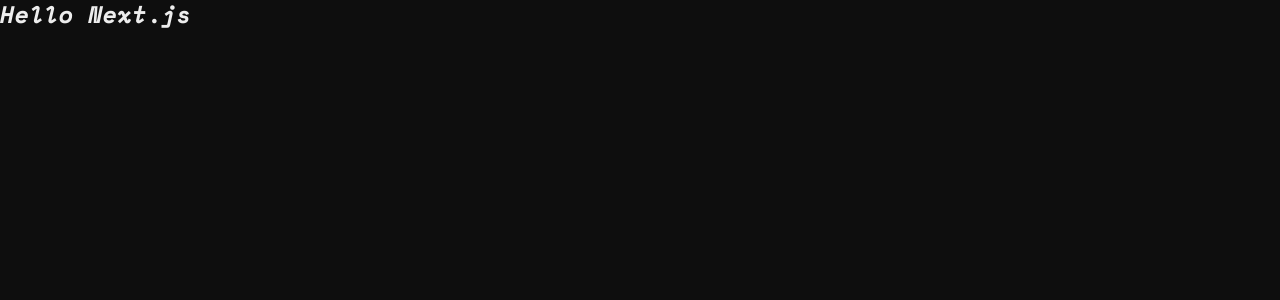
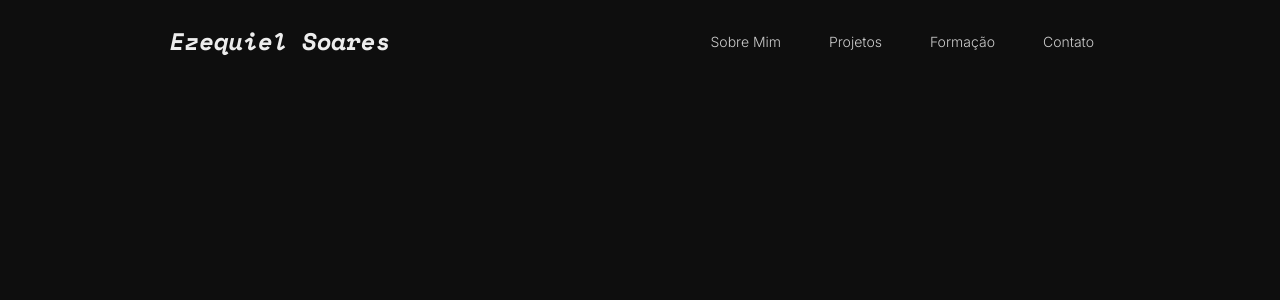
Before and after one commit to MrEzequiel/portfolio, a Next.js app: page / in a window 1280 px wide. Shown: the top 300 px of the page. Built offline with nearby package versions, Linux system fonts and the light colour scheme.

Commit message:
feat: :spakles: making header component

```diff
--- a/next.config.js
+++ b/next.config.js
@@ -1,6 +1,6 @@
 /** @type {import('next').NextConfig} */
 const nextConfig = {
-  reactStrictMode: true,
+  reactStrictMode: true
 }
 
 module.exports = nextConfig
--- a/package.json
+++ b/package.json
@@ -20,6 +20,7 @@
     "@types/react": "18.0.1",
     "@types/react-dom": "18.0.0",
     "@types/styled-components": "^5.1.25",
+    "babel-plugin-styled-components": "^2.0.7",
     "eslint": "8.13.0",
     "eslint-config-next": "12.1.4",
     "typescript": "4.6.3"
--- /dev/null
+++ b/src/components/Header/index.tsx
@@ -0,0 +1,62 @@
+import { useRouter } from 'next/router'
+import { FC, useEffect, useState } from 'react'
+import Container from '../../styles/layout/Container'
+import Text from '../../styles/layout/Text'
+import { HeaderInner, HeaderWrapper, NavBarContainer } from './styles'
+
+const Header: FC = () => {
+  const { pathname } = useRouter()
+  const [isSticky, setSticky] = useState(false)
+
+  useEffect(() => {
+    const handleScroll = () => {
+      const scrollTop = window.pageYOffset || document.documentElement.scrollTop
+      setSticky(scrollTop > 0)
+    }
+
+    window.addEventListener('scroll', handleScroll)
+
+    return () => {
+      window.removeEventListener('scroll', handleScroll)
+    }
+  }, [])
+
+  return (
+    <HeaderWrapper isSticky={isSticky}>
+      <HeaderInner>
+        <Text as="h1" italic variant="heading1">
+          Ezequiel Soares
+        </Text>
+
+        {pathname === '/' && (
+          <nav>
+            <NavBarContainer>
+              <li>
+                <Text href="#about" as="a" variant="body2">
+                  Sobre Mim
+                </Text>
+              </li>
+              <li>
+                <Text as="a" href="#projects" variant="body2">
+                  Projetos
+                </Text>
+              </li>
+              <li>
+                <Text as="a" href="#formation" variant="body2">
+                  Formação
+                </Text>
+              </li>
+              <li>
+                <Text href="#contact" as="a" variant="body2">
+                  Contato
+                </Text>
+              </li>
+            </NavBarContainer>
+          </nav>
+        )}
+      </HeaderInner>
+    </HeaderWrapper>
+  )
+}
+
+export default Header
--- /dev/null
+++ b/src/components/Header/styles.ts
@@ -0,0 +1,97 @@
+import styled, { css } from 'styled-components'
+import Container from '../../styles/layout/Container'
+
+interface HeaderProps {
+  isSticky: boolean
+}
+
+export const HeaderWrapper = styled.header<HeaderProps>`
+  position: fixed;
+  top: 0;
+  left: 0;
+
+  width: 100%;
+  border-bottom: 1px solid transparent;
+
+  ${props =>
+    props.isSticky &&
+    css`
+      z-index: 10;
+      background: rgba(0, 0, 0, 0.15);
+
+      border-color: ${({ theme }) => theme.colorsGrey.g12};
+    `}
+
+  transition: all 0.3s ease;
+`
+
+export const HeaderInner = styled(Container)`
+  display: flex;
+  justify-content: space-between;
+  align-items: center;
+  gap: ${({ theme }) => theme.spaces.small_2};
+  flex-wrap: wrap;
+
+  padding-top: ${({ theme }) => theme.spaces.small_1};
+  padding-bottom: ${({ theme }) => theme.spaces.small_1};
+
+  @media (max-width: 750px) {
+    flex-direction: column;
+    gap: ${({ theme }) => theme.spaces.small_1};
+  }
+`
+
+export const NavBarContainer = styled.ul`
+  display: flex;
+  gap: ${({ theme }) => theme.spaces.small_1};
+
+  li a {
+    display: block;
+    white-space: nowrap;
+    padding: ${({ theme }) => theme.spaces.small_1};
+    color: ${({ theme }) => theme.colorsGrey.g4};
+    position: relative;
+
+    @media (max-width: 750px) {
+      border: 1px solid ${({ theme }) => theme.colorsGrey.g11};
+      border-radius: ${({ theme }) => theme.spaces.extra_small_2};
+      padding: ${({ theme }) => theme.spaces.extra_small_2};
+      background: ${({ theme }) => theme.colorsGrey.g12};
+
+      transition: background 0.3s ease;
+
+      &:hover {
+        background: ${({ theme }) => theme.colorsGrey.g11};
+      }
+
+      &::before {
+        display: none;
+      }
+    }
+
+    @media (max-width: 400px) {
+      font-size: 1.2rem;
+      padding: ${({ theme }) => theme.spaces.extra_small_1};
+    }
+
+    &::before {
+      content: '';
+      position: absolute;
+      bottom: -${({ theme }) => theme.spaces.small_1};
+      right: 0;
+      width: 0;
+      height: 1px;
+      background: ${({ theme }) => theme.colorsGrey.g4};
+      transition: width 0.3s ease;
+    }
+
+    &:hover {
+      color: ${({ theme }) => theme.colorsGrey.g2};
+
+      &::before {
+        width: 100%;
+        left: 0;
+      }
+    }
+  }
+`
--- a/src/pages/index.tsx
+++ b/src/pages/index.tsx
@@ -1,14 +1,9 @@
 import type { NextPage } from 'next'
+import Header from '../components/Header'
 import Text from '../styles/layout/Text'
 
 const Home: NextPage = () => {
-  return (
-    <div>
-      <Text variant="heading1" italic>
-        Hello Next.js
-      </Text>
-    </div>
-  )
+  return <Header />
 }
 
 export default Home
--- /dev/null
+++ b/src/styles/layout/Container/index.ts
@@ -0,0 +1,9 @@
+import styled from 'styled-components'
+
+const Container = styled.div`
+  max-width: 980px;
+  margin: 0 auto;
+  padding: 0 20px;
+`
+
+export default Container
```
Also changed, not shown: .babelrc, 1 other file (tests, documents, lock files or other folders).
